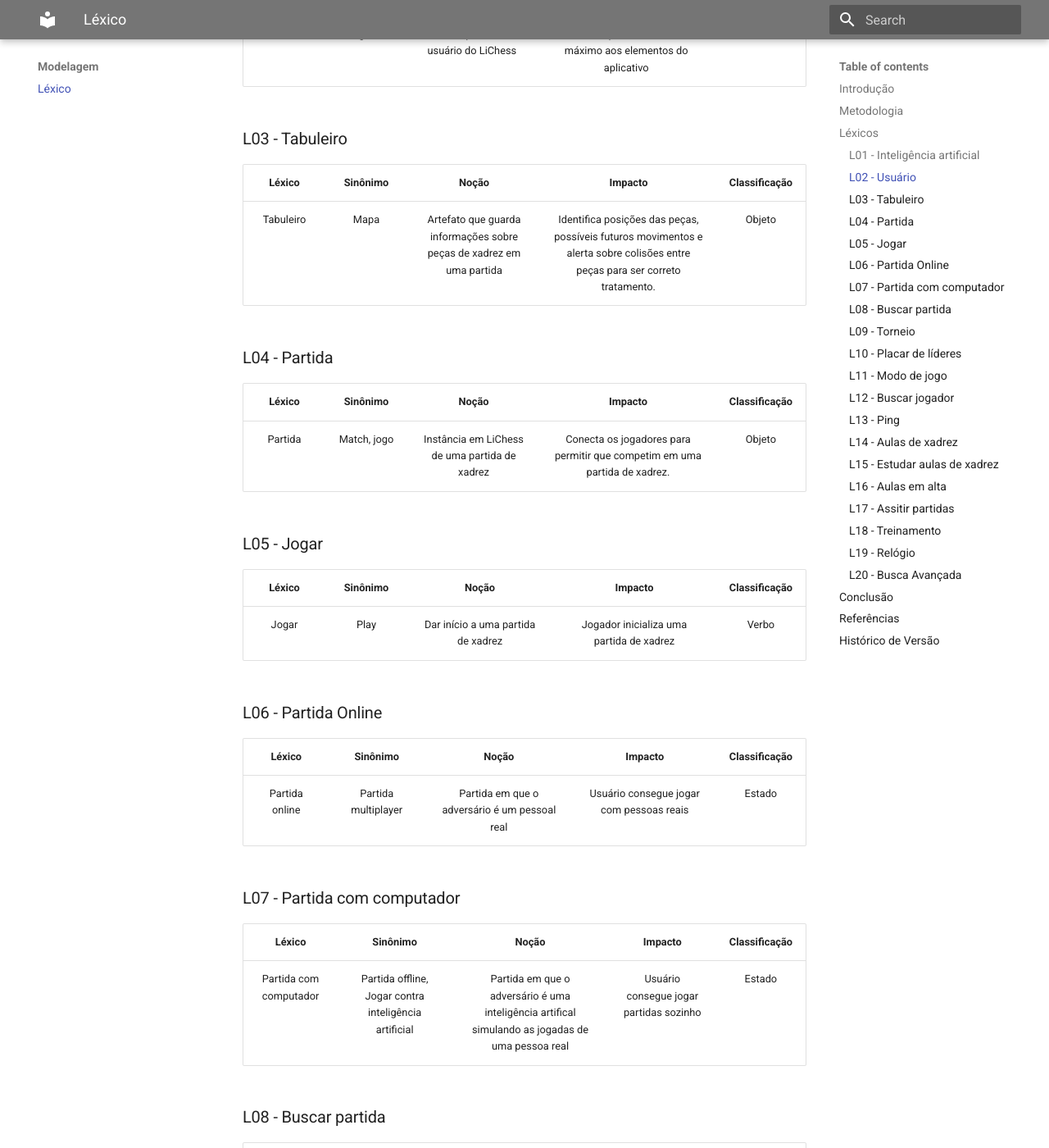
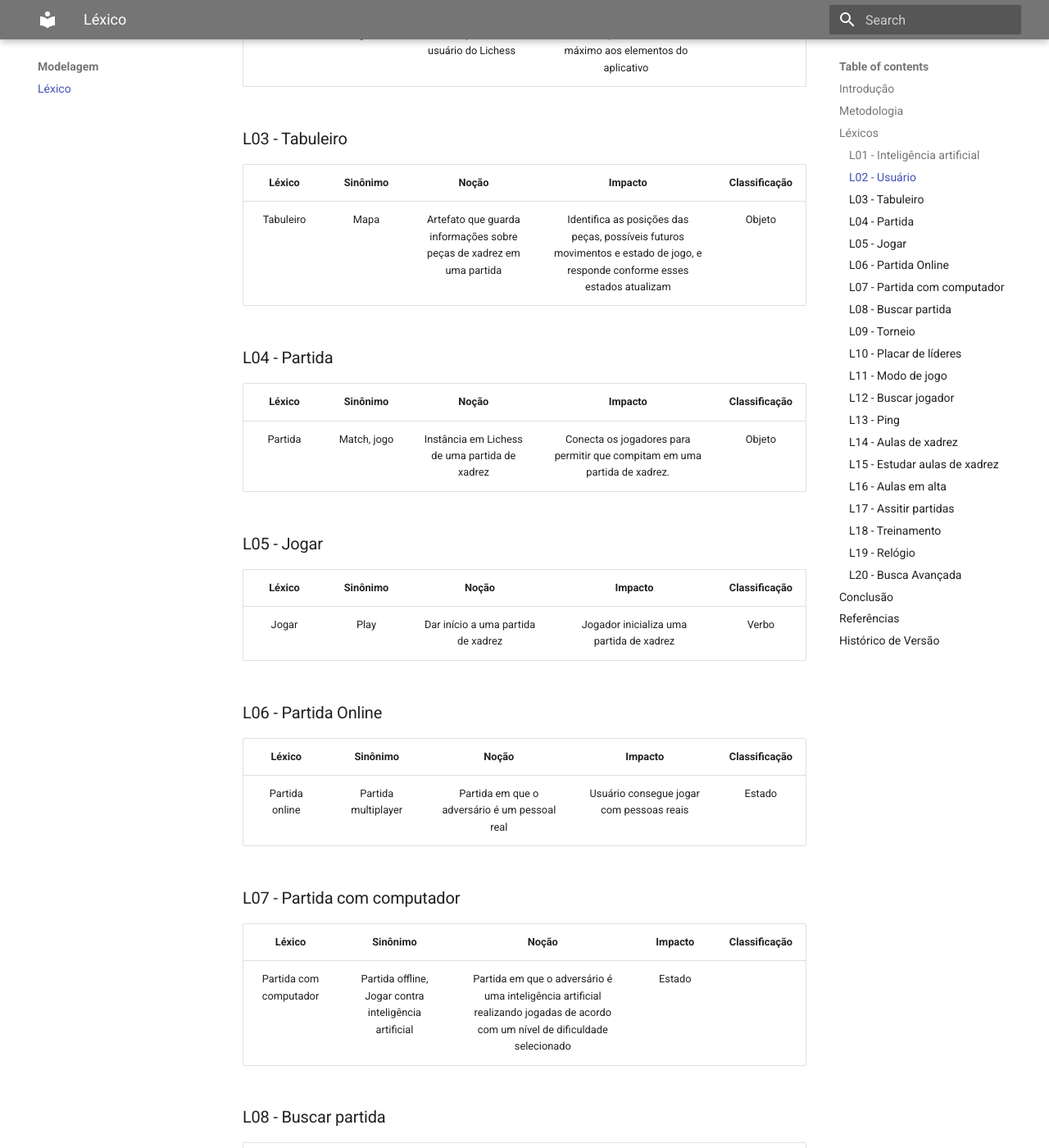
Before and after one commit to Requisitos-de-Software/2022.2-Lichess, an MkDocs documentation site: the page built from docs/modelagem/lexico.md, in a window 1280 px wide and 1400 px high, scrolled down 1243 px. Shown: the whole window at 82% size. Built offline with MkDocs 1.6.1 and Material for MkDocs 9.7.7, drawn with Linux system fonts in a browser that asks for light colours; some of the changed text lies outside the part shown.

Commit message:
fix: solve gramatical errors

```diff
--- a/docs/modelagem/lexico.md
+++ b/docs/modelagem/lexico.md
@@ -8,7 +8,7 @@
 
 ## Metodologia
 
-Os léxicos do LiChess foram identificados a partir do uso do aplicativo e dos requisitos elicitados na etapa anterior. Abaixo temos o exemplo de como o léxico será apresentado:
+Os léxicos do Lichess foram identificados a partir do uso do aplicativo e dos requisitos elicitados na etapa anterior. Abaixo temos o exemplo de como o léxico será apresentado:
 
 |     Léxico     | Sinônimo |  Noção  |       Impacto       |    Classificação    |
 | :------------: | :------: | :-----: | :-----------------: | :-----------------: |
@@ -20,27 +20,27 @@
 
 ### L01 - Inteligência artificial
 
-|        Léxico         |    Sinônimo     |              Noção              |                                               Impacto                                                | Classificação |
-| :-------------------: | :-------------: | :-----------------------------: | :--------------------------------------------------------------------------------------------------: | :-----------: |
-| Inteligência Articial | Computador, Bot | Jogador inimigo em modo offline | Ao jogar partidas sem ter de fato alguém para jogar uma inteligência artificial assumirá esse papel. |    Objeto     |
+|         Léxico          |    Sinônimo     |              Noção              |                                               Impacto                                                | Classificação |
+| :---------------------: | :-------------: | :-----------------------------: | :--------------------------------------------------------------------------------------------------: | :-----------: |
+| Inteligência Artificial | Computador, Bot | Jogador inimigo em modo offline | Ao jogar partidas sem ter de fato alguém para jogar uma inteligência artificial assumirá esse papel. |    Objeto     |
 
 ### L02 - Usuário
 
 | Léxico  | Sinônimo |                Noção                |                          Impacto                           | Classificação |
 | :-----: | :------: | :---------------------------------: | :--------------------------------------------------------: | :-----------: |
-| Usuário | Jogador  | Classe padrão de usuário do LiChess | Usuários possuem acesso máximo aos elementos do aplicativo |    Estado     |
+| Usuário | Jogador  | Classe padrão de usuário do Lichess | Usuários possuem acesso máximo aos elementos do aplicativo |    Estado     |
 
 ### L03 - Tabuleiro
 
 |  Léxico   | Sinônimo |                                Noção                                 |                                                           Impacto                                                            | Classificação |
 | :-------: | :------: | :------------------------------------------------------------------: | :--------------------------------------------------------------------------------------------------------------------------: | :-----------: |
-| Tabuleiro |   Mapa   | Artefato que guarda informações sobre peças de xadrez em uma partida | Identifica posições das peças, possíveis futuros movimentos e alerta sobre colisões entre peças para ser correto tratamento. |    Objeto     |
+| Tabuleiro |   Mapa   | Artefato que guarda informações sobre peças de xadrez em uma partida | Identifica as posições das peças, possíveis futuros movimentos e estado de jogo, e responde conforme esses estados atualizam |    Objeto     |
 
 ### L04 - Partida
 
 | Léxico  |  Sinônimo   |                     Noção                     |                                  Impacto                                  | Classificação |
 | :-----: | :---------: | :-------------------------------------------: | :-----------------------------------------------------------------------: | :-----------: |
-| Partida | Match, jogo | Instância em LiChess de uma partida de xadrez | Conecta os jogadores para permitir que competim em uma partida de xadrez. |    Objeto     |
+| Partida | Match, jogo | Instância em Lichess de uma partida de xadrez | Conecta os jogadores para permitir que compitam em uma partida de xadrez. |    Objeto     |
 
 ### L05 - Jogar
 
@@ -56,15 +56,15 @@
 
 ### L07 - Partida com computador
 
-|         Léxico         |                       Sinônimo                        |                                              Noção                                               |                 Impacto                 | Classificação |
-| :--------------------: | :---------------------------------------------------: | :----------------------------------------------------------------------------------------------: | :-------------------------------------: | :-----------: |
-| Partida com computador | Partida offline, Jogar contra inteligência artificial | Partida em que o adversário é uma inteligência artifical simulando as jogadas de uma pessoa real | Usuário consegue jogar partidas sozinho |    Estado     |
+|         Léxico         |                       Sinônimo                        |                                                             Noção                                                              | Impacto | Classificação |
+| :--------------------: | :---------------------------------------------------: | :----------------------------------------------------------------------------------------------------------------------------: | :-----: | :-----------: |
+| Partida com computador | Partida offline, Jogar contra inteligência artificial | Partida em que o adversário é uma inteligência artificial realizando jogadas de acordo com um nível de dificuldade selecionado | Estado  |
 
 ### L08 - Buscar partida
 
-|     Léxico     | Sinônimo |                     Noção                     |                                     Impacto                                      | Classificação |
-| :------------: | :------: | :-------------------------------------------: | :------------------------------------------------------------------------------: | :-----------: |
-| Buscar partida |    -     | Ato de procurar partida de xadrez dispon;ivel | Apresenta ao usuário uma partida de xadrez compatível com seu nível de expertise |     Verbo     |
+|     Léxico     | Sinônimo |                    Noção                     |                                     Impacto                                      | Classificação |
+| :------------: | :------: | :------------------------------------------: | :------------------------------------------------------------------------------: | :-----------: |
+| Buscar partida |    -     | Ato de procurar partida de xadrez disponível | Apresenta ao usuário uma partida de xadrez compatível com seu nível de expertise |     Verbo     |
 
 ### L09 - Torneio
 
@@ -76,7 +76,7 @@
 
 |      Léxico       |  Sinônimo   |                                           Noção                                            |                             Impacto                             | Classificação |
 | :---------------: | :---------: | :----------------------------------------------------------------------------------------: | :-------------------------------------------------------------: | :-----------: |
-| Placar de líderes | Leaderboard | Lista de usuários com base na sua pontuação e modo de jogo. Ordenado de forma decrescente. | Permite o usuário identificar os melhores jogadores de LiChess. |    Objeto     |
+| Placar de líderes | Leaderboard | Lista de usuários com base na sua pontuação e modo de jogo. Ordenado de forma decrescente. | Permite o usuário identificar os melhores jogadores de Lichess. |    Objeto     |
 
 ### L11 - Modo de jogo
 
@@ -116,9 +116,9 @@
 
 ### L17 - Assitir partidas
 
-|      Léxico      |            Sinônimo             |                                  Noção                                   |                                                                Impacto                                                                | Classificação |
-| :--------------: | :-----------------------------: | :----------------------------------------------------------------------: | :-----------------------------------------------------------------------------------------------------------------------------------: | :-----------: |
-| Assitir partidas | Visualizar jogos, Assitir jogos | Usuário se torna espectador de uma partida de xadrex entre dois usuários | Usuário descobre novas jogadas de forma inconsciente e pode acabar querendo seguir os padrões de movimento de dos usuários da partida |     Verbo     |
+|      Léxico      |            Sinônimo             |                                                        Noção                                                         |                                                                Impacto                                                                | Classificação |
+| :--------------: | :-----------------------------: | :------------------------------------------------------------------------------------------------------------------: | :-----------------------------------------------------------------------------------------------------------------------------------: | :-----------: |
+| Assitir partidas | Visualizar jogos, Assitir jogos | Usuário descobre formas diferentes de jogar e pode acabar querendo seguir os padrões de jogo dos usuários da partida | Usuário descobre novas jogadas de forma inconsciente e pode acabar querendo seguir os padrões de movimento de dos usuários da partida |     Verbo     |
 
 ### L18 - Treinamento
 
```
Also changed, not shown: other parts of docs/modelagem/lexico.md (+2 -2 lines).
